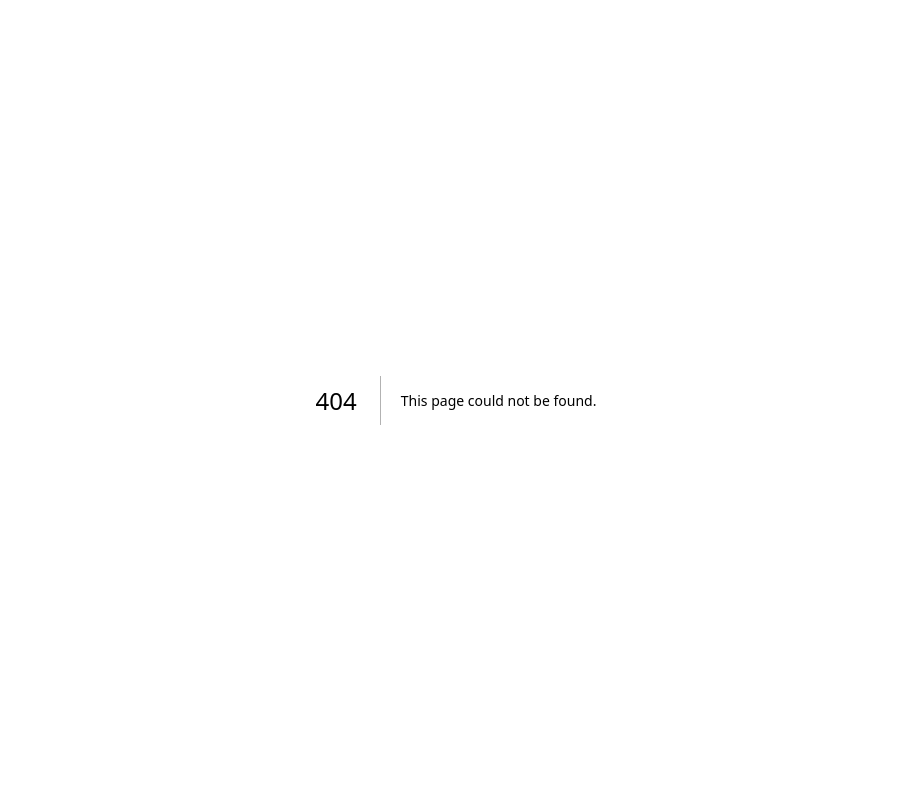
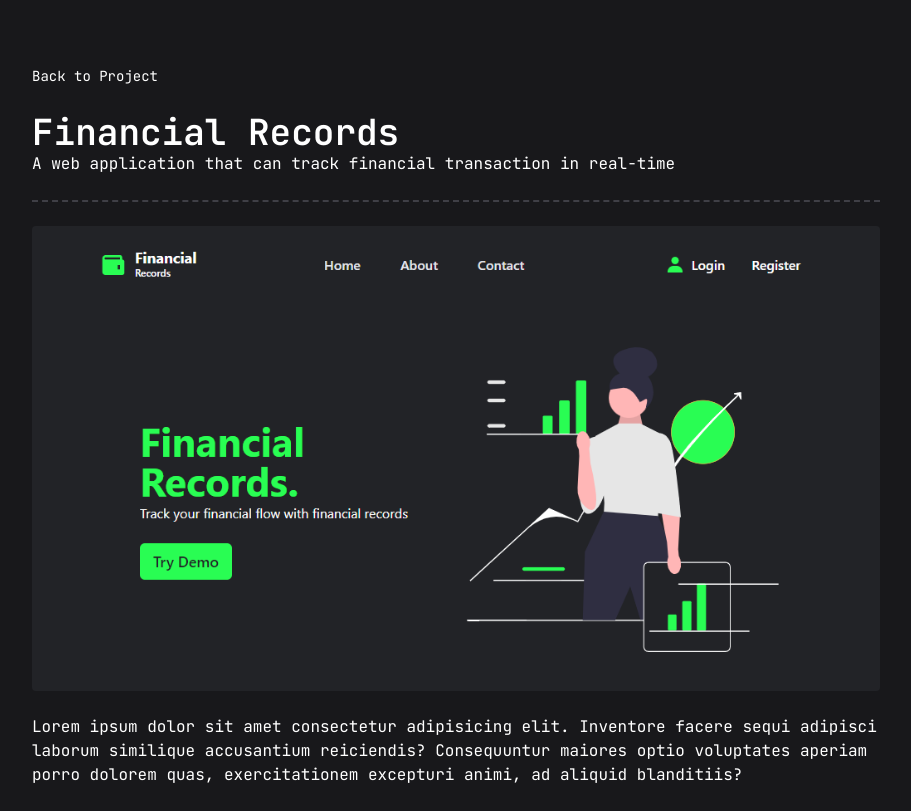
Before and after one commit to ganimalqudhaifi/personal-web, a Next.js app: page /projects/financial-records in a window 1280 px wide. Before the commit this address had no page. Shown: the whole page, without its empty margins (184-1095 px from the left). Built offline with nearby package versions, Linux system fonts and the light colour scheme.

Commit message:
chore: recreate detailed content in about me page

```diff
--- a/pages/about.tsx
+++ b/pages/about.tsx
@@ -13,13 +13,17 @@ export default function About() {
 
       <div>
         <p className="text-zinc-300/90">
-          Pada pertengahan 2020, Saya merasakan dampak pandemi Covid-19 dalam dunia pendidikan. Saya sebagai mahasiswa baru terpaksa belajar secara online. Pada saat itu, metode belajar ini masih dalam tahap pengembangan dan terkadang jadwalnya menjadi berantakan.
+          Perjalanan saya ke dunia pemrograman dimulai dengan tidak lebih dari rasa ingin tahu yang iseng. Saat itu, saya sedang bermain-main dengan kode, hanya untuk melihat apa yang akan terjadi. Tanpa saya sadari, momen percobaan sembrono itu memicu semangat yang akan membentuk masa depan saya.
           <br/><br/>
-          Dengan rasa penasaran akan pengetahuan baru, saya mencoba belajar banyak hal baru melalui internet. Saya sangat suka menjelajahi situs, artikel, dan blog, dan mulai bertanya-tanya bagaimana cara membuatnya. Saya mulai bereksperimen dengan memodifikasi struktur dan gaya halaman web langsung dari browser menggunakan fitur inspect element. Ini adalah saat pertama saya mengenal pemrograman.
+          Anda tahu, saya selalu tertarik untuk belajar hal-hal baru. Ada sesuatu tentang sensasi menguasai keterampilan baru yang memotivasi saya. Dan pemrograman, nah, itu adalah taman bermain tak berujung yang menantang untuk ditaklukkan. Setiap baris kode menjadi teka-teki untuk dipecahkan, sebuah masalah untuk diatasi, dan saya merasa tidak bisa menahan diri untuk memecahkan teka-teki itu.
           <br/><br/>
-          Dari sana, saya mulai belajar pemrograman web, mulai dari cara pembuatan situs web statis, belajar dasar-dasar bahasa pemrograman, stateful logic, routing, progressive web apps, dan beberapa implementasi lainnya, hingga akhirnya bisa membangun situs web dinamis yang kompleks.
+          Pada awalnya, itu hanya hobi—proyek sampingan untuk mengisi waktu luang saya. Tetapi saat saya semakin mendalami dunia pemrograman, saya menyadari bahwa ini bukan sekadar kegemaran semata. Ini adalah panggilan. Semakin saya belajar, semakin saya haus akan pengetahuan. Saya menyerap tutorial, menelusuri dokumentasi, dan menghabiskan berjam-jam untuk bereksperimen dengan bahasa dan kerangka kerja yang berbeda.
           <br/><br/>
-          Inilah awal saya dalam dunia pemrograman. Pengalaman ini telah membuka jalan bagi saya untuk terus belajar dan berkembang di bidang IT. Meski awalnya hanya rasa penasaran, kini telah menjadi passion dan karir saya.
+          Dengan setiap keterampilan baru yang dikuasai, kepercayaan diri saya bertumbuh. Saya mulai menangani proyek-proyek yang lebih ambisius, mendorong batas-batas apa yang saya pikirkan mungkin dilakukan. Dan dengan setiap kesuksesan, semangat saya untuk pemrograman semakin berkobar.
+          <br/><br/>
+          Tetapi bukan hanya sensasi mengatasi tantangan yang membuat saya ketagihan. Ini adalah perasaan pemberdayaan yang datang bersamanya. Dengan tidak lebih dari keyboard dan pikiran kreatif, saya bisa mewujudkan ide-ide saya dengan cara yang tidak pernah saya bayangkan sebelumnya. Baik itu membangun situs web dari awal, mengotomatisasi tugas-tugas membosankan, atau menciptakan algoritma yang kompleks, kemungkinan tampak tak terbatas.
+          <br/><br/>
+          Dan begitulah, di sinilah saya sekarang—seorang pemrogram otodidak yang didorong oleh rasa ingin tahu yang tak kenal lelah dan nafsu belajar yang tak terpuaskan. Apa yang dimulai sebagai rasa ingin tahu sederhana telah berkembang menjadi sebuah hasrat yang tak terbendung, dan saya tidak bisa lebih bersyukur atas perjalanan yang membawa saya ke sini.
         </p>
       </div>
     </Layout>
--- /dev/null
+++ b/pages/projects/financial-records.tsx
@@ -0,0 +1,26 @@
+import Image from "next/image";
+import Link from "next/link";
+import Divider from "../../components/Divider";
+
+export default function FinancialRecords() {
+  return (
+    <div className="w-full min-h-screen bg-zinc-900">
+      <div className="flex justify-center lg:pt-10">
+        <div className="w-full max-w-4xl text-white p-6 space-y-6">
+          <div>
+            <Link href="/projects" className="text-sm">Back to Project</Link>
+          </div>
+          <div>
+            <h2 className="text-4xl font-semibold">Financial Records</h2>
+            <p>A web application that can track financial transaction in real-time</p>
+          </div>
+          <Divider/>
+          <Image alt="financial records project" src="/project-financial-records.png" width={400} height={400} className="w-full rounded"/>
+          <div>
+            <p>Lorem ipsum dolor sit amet consectetur adipisicing elit. Inventore facere sequi adipisci laborum similique accusantium reiciendis? Consequuntur maiores optio voluptates aperiam porro dolorem quas, exercitationem excepturi animi, ad aliquid blanditiis?</p>
+          </div>
+        </div>
+      </div>
+    </div>
+  )
+}
--- a/pages/projects.tsx
+++ b/pages/projects/index.tsx
@@ -1,11 +1,11 @@
 import Image from "next/image";
 import Link from "next/link";
 
-import Layout from "../components/Layout";
-import Divider from '../components/Divider';
-import IconNextJS from "../components/icons/IconNextJS";
-import IconFirebase from "../components/icons/IconFirebase";
-import IconTailwindCSS from "../components/icons/IconTailwindCSS";
+import Layout from "../../components/Layout";
+import Divider from '../../components/Divider';
+import IconNextJS from "../../components/icons/IconNextJS";
+import IconFirebase from "../../components/icons/IconFirebase";
+import IconTailwindCSS from "../../components/icons/IconTailwindCSS";
 
 export default function Projects() {
   return (
@@ -18,7 +18,7 @@ export default function Projects() {
       <Divider />
 
       <div className="grid md:grid-cols-2">
-        <div className="bg-zinc-600/5 w-full rounded-xl overflow-hidden duration-300 hover:scale-[1.02]">
+        <Link href="/projects/financial-records" className="bg-zinc-600/5 w-full rounded-xl overflow-hidden duration-300 hover:scale-[1.02]">
           <Image alt="financial records project" src="/project-financial-records.png" width={400} height={400} className="w-full"/>
           <div className="p-4 border-2 border-t-0 border-zinc-800/50">
             <Link href="https://financial-records.ganimalqudhaifi.my.id" target="_blank" className="inline-block my-3 text-zinc-300 hover:text-zinc-100 duration-300">Financial Records</Link>
@@ -29,7 +29,7 @@ export default function Projects() {
               <IconFirebase size={25}/>
             </div>
           </div>
-        </div>
+        </Link>
       </div>
     </Layout>
   )
```
